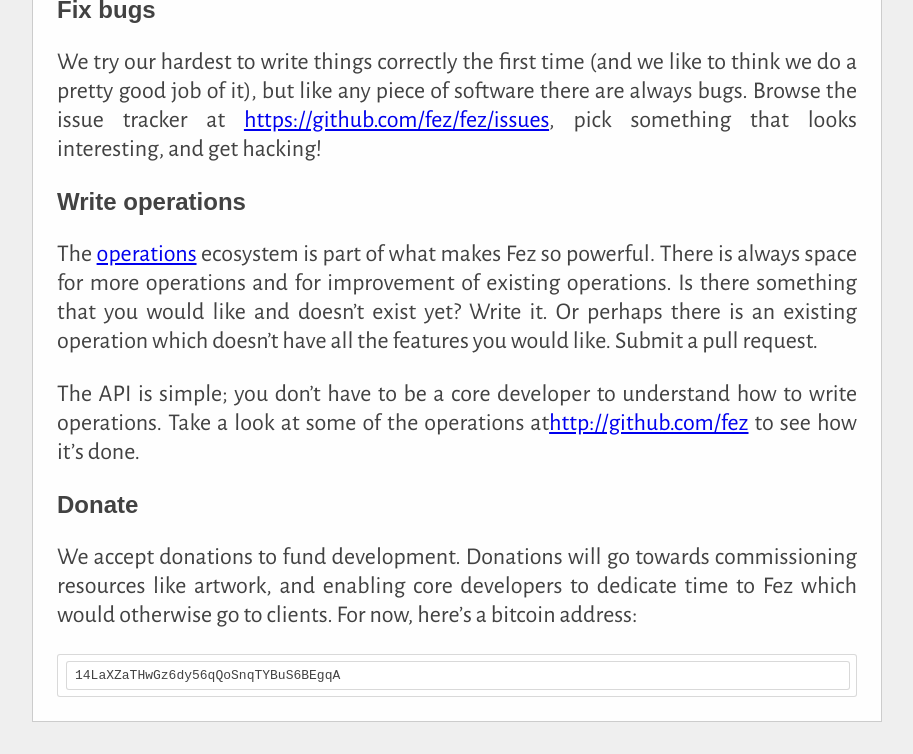
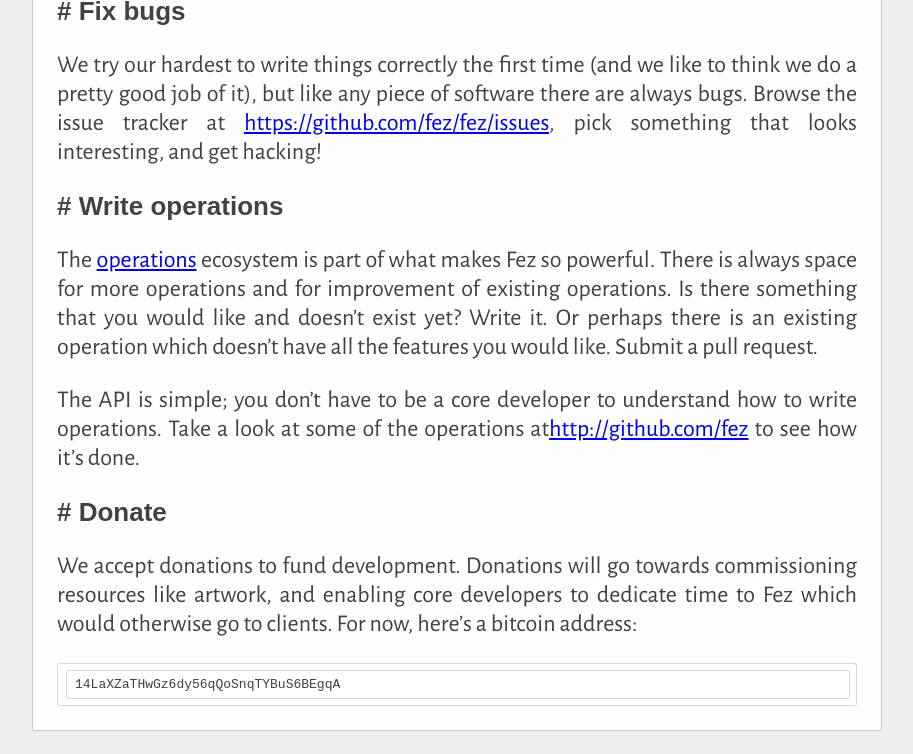
Before and after one commit to barretron/fez.github.io, a Jekyll site: the page built from contribute.md, in a window 1280 px wide. Shown: the part 320-1074 px from the top of the page, without its empty margins (183-1096 px from the left). Built offline with Jekyll 4.4.1, drawn with Linux system fonts in a browser that asks for light colours; some web fonts are replaced; Markdown is read by kramdown in place of the engine named in the settings.

Commit message:
Cosmetic experiments

```diff
--- a/_layouts/default.html
+++ b/_layouts/default.html
@@ -13,7 +13,8 @@
     <link rel="stylesheet" href="/css/main.css">
     <link rel="shortcut icon" href="favicon.ico" type="image/x-icon">
     <link href='http://fonts.googleapis.com/css?family=News+Cycle:400,700' rel='stylesheet' type='text/css'>
-    <link href='http://fonts.googleapis.com/css?family=Alegreya+Sans:400,400italic' rel='stylesheet' type='text/css'>
+    <link href='http://fonts.googleapis.com/css?family=Alegreya+Sans:300,400,400italic' rel='stylesheet' type='text/css'>
+
 
     <script type="text/javascript">
      var _gaq = _gaq || [];
--- a/css/main.css
+++ b/css/main.css
@@ -82,8 +82,21 @@ p {
   text-align: justify;
 }
 
-p, ul {
+p, h1, h2, h3 {
   font-family: 'Alegreya Sans', sans-serif;
+}
+
+h1, h2, h3 {
+  font-size: 26px;
+  font-family: sans-serif;
+}
+
+h2:before {
+  content: "# "
+}
+
+h3:before {
+  content: "## "
 }
 
 ul {
@@ -91,12 +104,14 @@ ul {
 }
 
 p > code {
-  color: #424242;
+  font-size: 13px;
   background: #FFFFFF;
   border: 1px solid rgba(0,0,0,0.15);
   border-radius: 3px;
   padding: 1px 2px;
   margin: 0 1px;
+  position: relative;
+  bottom: 2px;
 }
 
 .date {
```
Also changed, not shown: docs.md (+1 -1 lines).
